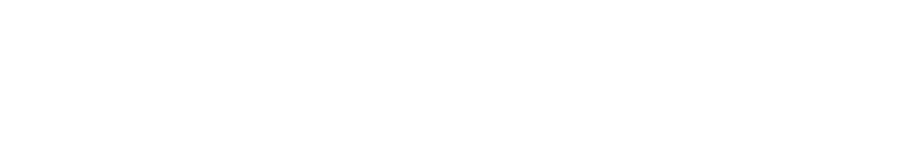
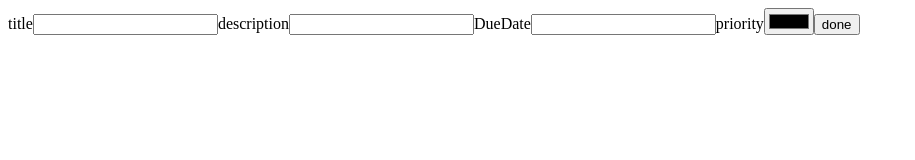
Before and after one commit to NaVis0mple/Todo-list, a website built with webpack: page dist/index.html in a window 1280 px wide. Shown: the whole page, without its empty margins (0-915 px from the left). Built offline with nearby package versions, Linux system fonts and the light colour scheme.

Commit message:
form and add object button

```diff
--- /dev/null
+++ b/src/add.js
@@ -0,0 +1,23 @@
+import { form,submitbutton,titleInput,dateInput,descriptionInput,priorityInput} from "./formEnter"
+
+
+const itemList = []
+function additem (t,d,da,p) {
+    const title = {title:t}
+    const description = {description:d}
+    const date ={date:da}
+    const priority ={priority:p}
+
+
+    return Object.assign({},title,description,date,priority)
+}
+submitbutton.addEventListener('click',()=>{
+    const x = additem(titleInput.value,descriptionInput.value,dateInput.value,priorityInput.value)
+
+    itemList.push(x)
+    console.log(x)
+    console.log(itemList)
+})
+
+
+export {submitbutton,itemList}
--- /dev/null
+++ b/src/formEnter.js
@@ -0,0 +1,55 @@
+import {  format, parseISO } from "date-fns"
+import flatpickr from "flatpickr"
+
+//create a form to user input
+const form = document.createElement('div')
+form.classList.add('form')
+
+
+//Input and Label
+const titleInput = document.createElement('input')
+titleInput.id = 'title'
+titleInput.type = 'text'
+const titleLabel = document.createElement('label')
+titleLabel.textContent = 'title'
+titleLabel.htmlFor = 'title'
+form.appendChild(titleLabel)
+form.appendChild(titleInput)
+
+const descriptionInput = document.createElement('input')
+descriptionInput.id = 'description'
+descriptionInput.type = 'text'
+const descriptionLabel = document.createElement('label')
+descriptionLabel.textContent = 'description'
+descriptionLabel.htmlFor = 'description'
+form.appendChild(descriptionLabel)
+form.appendChild(descriptionInput)
+
+const dateInput = document.createElement('input')
+dateInput.id = 'date'
+const fp = flatpickr(dateInput,{})
+const dateLabel = document.createElement('label')
+dateLabel.textContent = 'DueDate'
+dateLabel.htmlFor = 'date'
+form.appendChild(dateLabel)
+form.appendChild(dateInput)
+
+const priorityInput = document.createElement('input')
+priorityInput.id = 'priority'
+priorityInput.type = 'color'
+const priorityLabel = document.createElement('label')
+priorityLabel.textContent = 'priority'
+priorityLabel.htmlFor = 'priority'
+form.appendChild(priorityLabel)
+form.appendChild(priorityInput)
+
+//button
+const submitbutton = document.createElement('button')
+submitbutton.textContent = 'done'
+form.appendChild(submitbutton)
+
+export {form ,submitbutton,titleInput,descriptionInput,dateInput,priorityInput}
+
+
+
+//maybe add function to add input?
--- a/src/index.js
+++ b/src/index.js
@@ -0,0 +1,3 @@
+import { form } from "./formEnter";
+import { submitbutton ,itemList } from "./add";
+document.body.appendChild(form)
```
Also changed, not shown: package.json (+6 -3 lines), dist/index.html, 1 other file.
